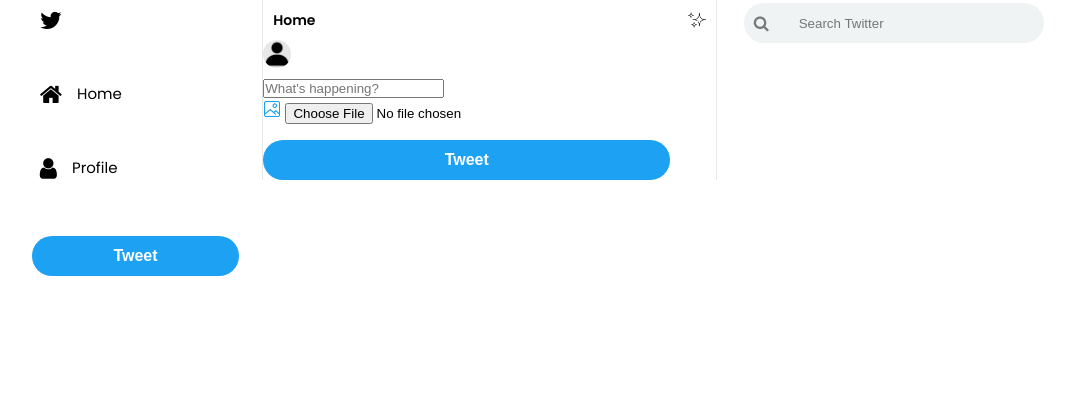
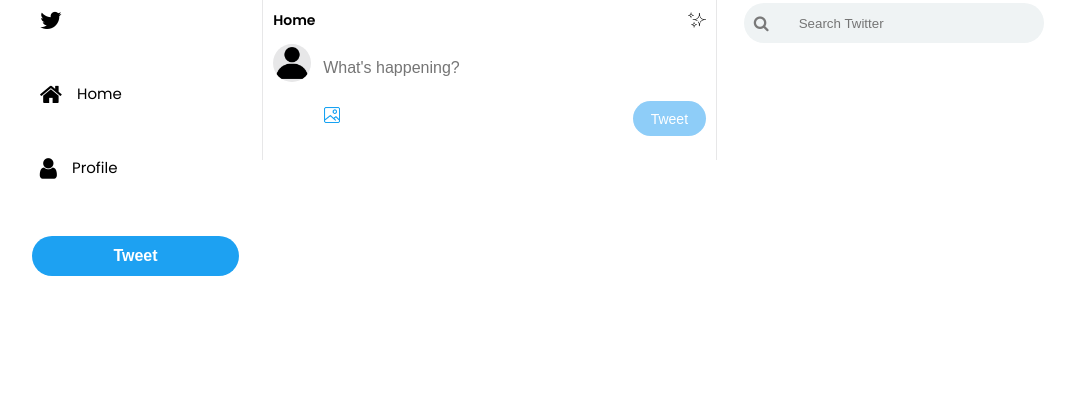
Before and after one commit to imtithalhalalo/twitter-clone, a PHP site: page /feed.html in a window 1280 px wide. Shown: the top 420 px of the page, without its empty margins (109-1184 px from the left). Run offline with PHP 8.4, Linux system fonts and the light colour scheme.

Commit message:
Adding css new tweet

```diff
--- a/frontend/css/style.css
+++ b/frontend/css/style.css
@@ -332,3 +332,60 @@ select {
 .search i {
   color: #797979;
 }
+.new-tweet {
+  display: flex;
+  width: 100%;
+  height: 120px;
+  padding: 4px 10px;
+}
+.image-upload > input {
+  visibility: hidden;
+  width: 0;
+  height: 0;
+}
+.image-upload img {
+  cursor: pointer;
+}
+.new-tweet .profile-img {
+  width: 38px;
+  height: 38px;
+  cursor: pointer;
+}
+.new-details {
+  display: flex;
+  flex-direction: column;
+  justify-content: space-evenly;
+  padding-top: 4px;
+  width: 100%;
+  margin-left: 12px;
+}
+.new-details input {
+  width: 100%;
+  height: 26px;
+  background-color: #fff;
+  font-size: 16px;
+  border: none;
+  color: #797979;
+  outline: none;
+}
+.image-upload {
+  display: flex;
+}
+.tweet-action {
+  display: flex;
+  justify-content: space-between;
+  align-items: center;
+  height: 60px;
+  width: 100%;
+}
+.tweet-action .tweet-button {
+  width: 75px;
+  height: 35px;
+  margin: 0;
+  font-weight: 400;
+  font-size: 14px;
+  background-color: #8ecdf8;
+}
+.tweet-action .tweet-button .clicked {
+  background-color: #1da1f2;
+}
```
